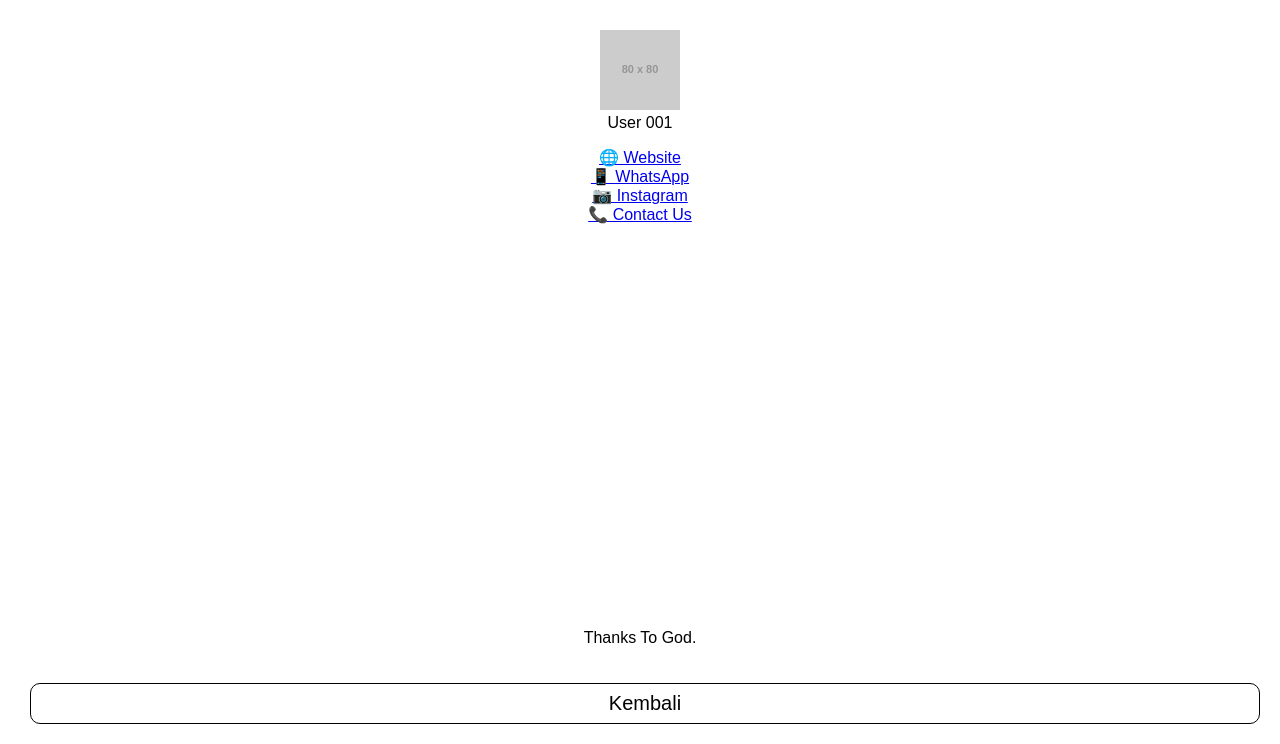
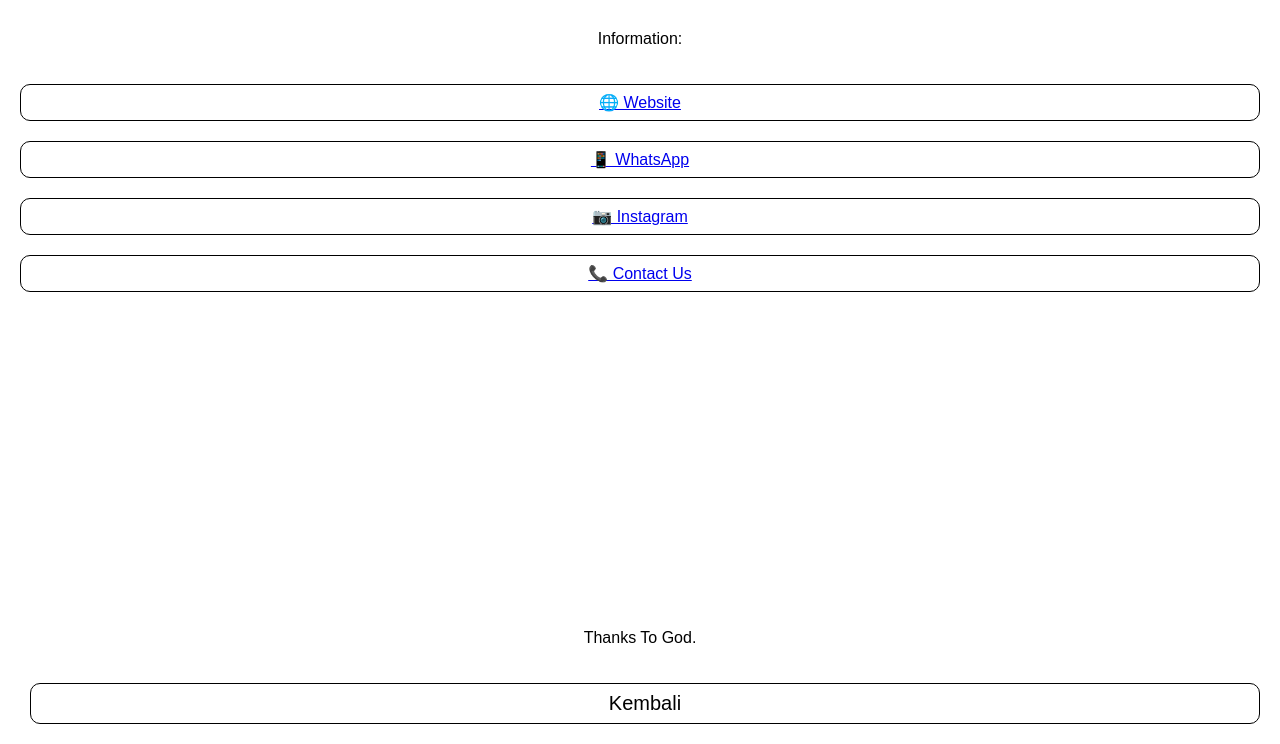
Before and after one commit to decaai/aiweb, a plain HTML site: page index.html in a window 1280 px wide. Both pictures are taken after a click on the picture 25 px from the left and 34 px from the top of the page. Shown: the part 56-800 px from the top of the page. Drawn offline with Linux system fonts and the light colour scheme; placeholder pictures from the web are drawn by us.

Commit message:
Update index.html

```diff
--- a/index.html
+++ b/index.html
@@ -112,12 +112,12 @@
   <!-- Sidebar/Menu -->
   <div class="sidebar" id="menuSidebar">
     <p><strong>Created By WISNU ELITIS</strong></p>
-    <p><img src="https://via.placeholder.com/80" alt="User Icon"><br>User 001</p>
+<p>Information:</p>
 
-    <a href="https://your-website.com" class="link-btn" target="_blank">🌐 Website</a>
-    <a href="https://wa.me/1234567890" class="link-btn" target="_blank">📱 WhatsApp</a>
-    <a href="https://instagram.com/yourusername" class="link-btn" target="_blank">📷 Instagram</a>
-    <a href="tel:+621234567890" class="link-btn" target="_blank">📞 Contact Us</a>
+    <a class ="back-btn" href="https://your-website.com" class="link-btn" target="_blank">🌐 Website</a>
+    <a class ="back-btn" href="https://wa.me/1234567890" class="link-btn" target="_blank">📱 WhatsApp</a>
+    <a class ="back-btn" href="https://instagram.com/yourusername" class="link-btn" target="_blank">📷 Instagram</a>
+    <a class ="back-btn" href="tel:+621234567890" class="link-btn" target="_blank">📞 Contact Us</a>
 
     <p style="margin-top:auto;">Thanks To God.</p>
     <button class="back-btn" onclick="toggleSidebar()">Kembali</button>
```
